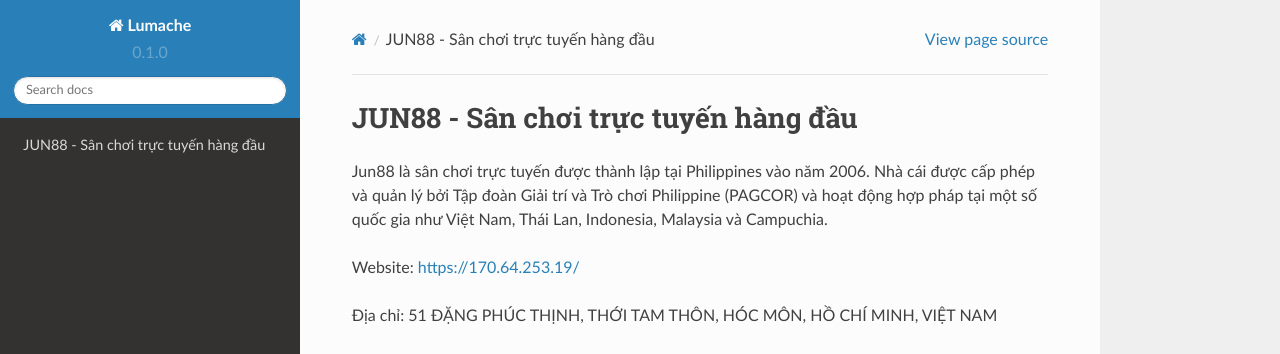
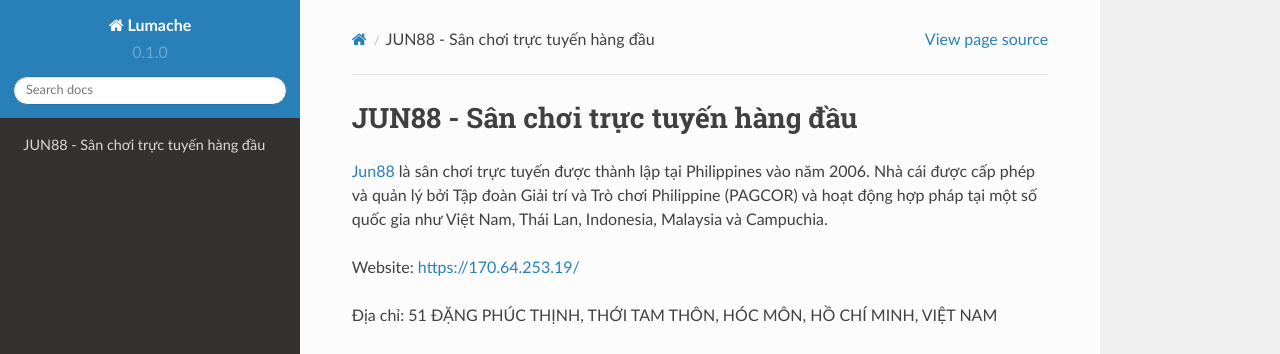
Before and after one commit to socialentity/linkjun88moi, a Sphinx documentation site: the page built from docs/source/index.rst, in a window 1280 px wide. Shown: the top 354 px of the page. Built offline with Sphinx 7.4.7 and the Read the Docs theme 2.0.0, drawn with Linux system fonts in a browser that asks for light colours; part of the change alters nothing that is shown.

```diff
--- a/docs/source/index.rst
+++ b/docs/source/index.rst
@@ -1,7 +1,7 @@
 JUN88 - Sân chơi trực tuyến hàng đầu
 ===================================
 
-Jun88 là sân chơi trực tuyến được thành lập tại Philippines vào năm 2006. Nhà cái được cấp phép và quản lý bởi Tập đoàn Giải trí và Trò chơi Philippine (PAGCOR) và hoạt động hợp pháp tại một số quốc gia như Việt Nam, Thái Lan, Indonesia, Malaysia và Campuchia.
+`Jun88 <https://170.64.253.19/>`_ là sân chơi trực tuyến được thành lập tại Philippines vào năm 2006. Nhà cái được cấp phép và quản lý bởi Tập đoàn Giải trí và Trò chơi Philippine (PAGCOR) và hoạt động hợp pháp tại một số quốc gia như Việt Nam, Thái Lan, Indonesia, Malaysia và Campuchia.
 
 Website: https://170.64.253.19/
 
```
